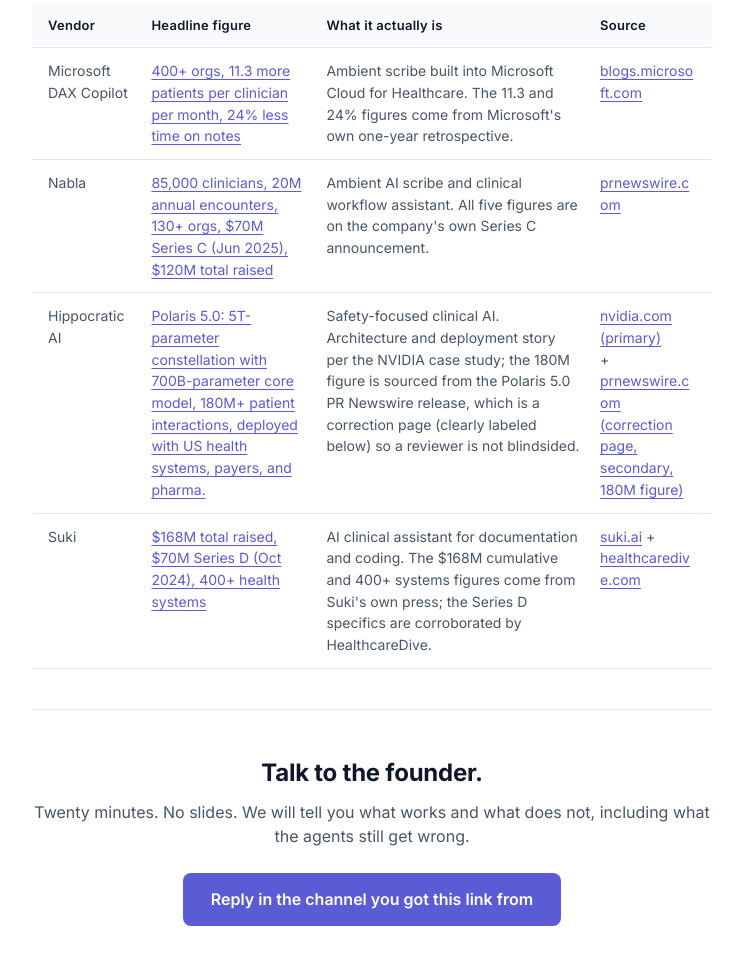
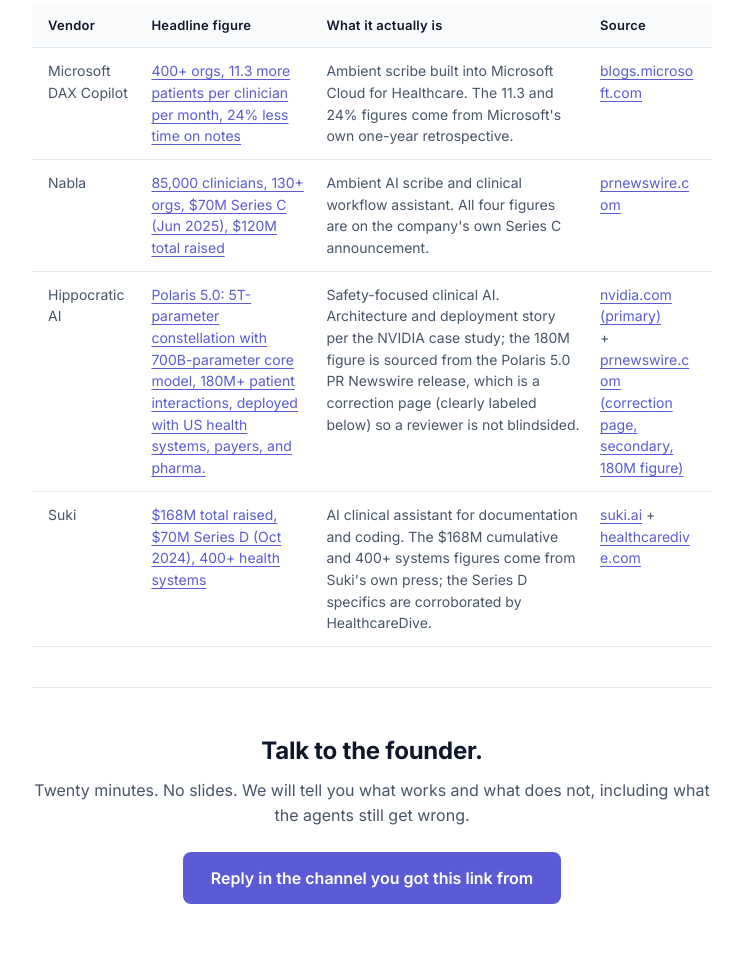
Before and after one commit to jakeinworld99-gif/hospital-pitch-preview, a plain HTML site: page index.html in a window 1280 px wide. Shown: the part 1443-2402 px from the top of the page, without its empty margins (268-1011 px from the left). Drawn offline with Linux system fonts and the light colour scheme.

Commit message:
fix: drop unverified 20M encounters figure from Nabla row
The 20M annual encounters figure from Nabla's Series C announcement was not
part of the four headline numbers the brief verified. Headline and
description cell now list only the four sourced figures; audit footer
notes the removal and where the figure lives on the source page.

```diff
--- a/index.html
+++ b/index.html
@@ -588,8 +588,8 @@
           </tr>
           <tr>
             <td>Nabla</td>
-            <td><a href="https://www.prnewswire.com/news-releases/nabla-raises-70m-series-c-to-deliver-agentic-ai-to-the-heart-of-clinical-workflows-bringing-total-funding-to-120m-302483646.html" rel="noopener">85,000 clinicians, 20M annual encounters, 130+ orgs, $70M Series C (Jun 2025), $120M total raised</a></td>
-            <td>Ambient AI scribe and clinical workflow assistant. All five figures are on the company's own Series C announcement.</td>
+            <td><a href="https://www.prnewswire.com/news-releases/nabla-raises-70m-series-c-to-deliver-agentic-ai-to-the-heart-of-clinical-workflows-bringing-total-funding-to-120m-302483646.html" rel="noopener">85,000 clinicians, 130+ orgs, $70M Series C (Jun 2025), $120M total raised</a></td>
+            <td>Ambient AI scribe and clinical workflow assistant. All four figures are on the company's own Series C announcement.</td>
             <td><a href="https://www.prnewswire.com/news-releases/nabla-raises-70m-series-c-to-deliver-agentic-ai-to-the-heart-of-clinical-workflows-bringing-total-funding-to-120m-302483646.html" rel="noopener" aria-label="Source for Nabla">prnewswire.com</a></td>
           </tr>
           <tr>
@@ -692,7 +692,7 @@
           <tr>
             <td>Compared to what is out there: Nabla row.</td>
             <td><span class="pill pill-source">primary source</span></td>
-            <td>Sourced: prnewswire.com Series C announcement (Jun 2025). "85,000 clinicians, 20M annual encounters, 130+ orgs, $70M Series C, $120M total raised." First-party press wire, vendor-authored with named timestamp; the 20M figure is on the linked page.</td>
+            <td>Sourced: prnewswire.com Series C announcement (Jun 2025). "85,000 clinicians, 130+ orgs, $70M Series C, $120M total raised." First-party press wire, vendor-authored with named timestamp; the 20M annual encounters figure is on the linked page but was removed from the headline and description to keep the row to the four fully-verified headline numbers.</td>
           </tr>
           <tr>
             <td>Compared to what is out there: Hippocratic AI row.</td>
```
